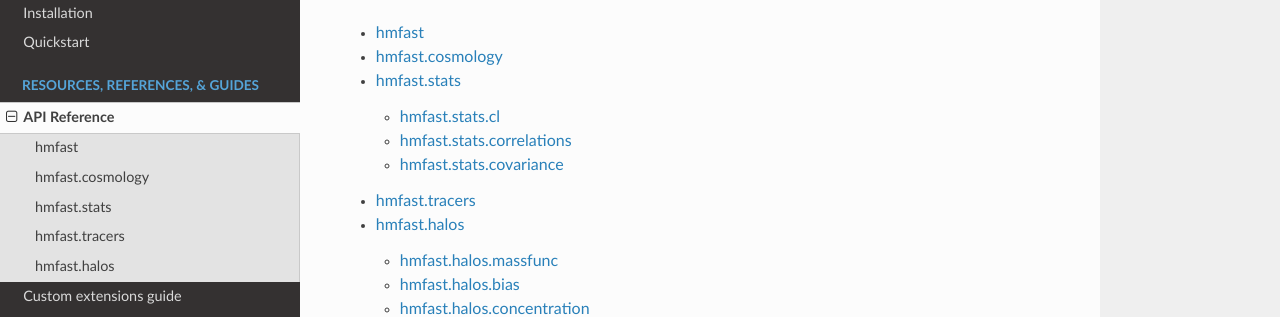
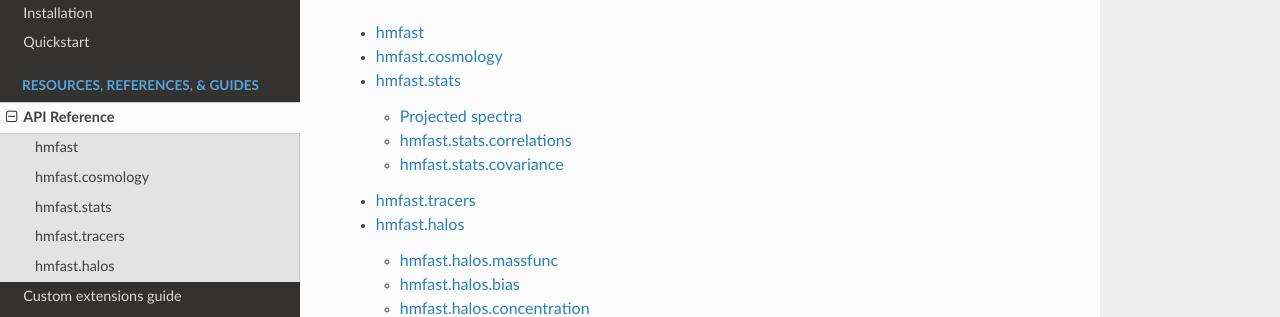
Before and after one commit to hmfast/hmfast, a Sphinx documentation site: the page built from docs/source/api/index.rst, in a window 1280 px wide. Shown: the part 139-456 px from the top of the page. Built offline with Sphinx 7.4.7 and the Read the Docs theme 3.1.0, drawn with Linux system fonts in a browser that asks for light colours.

Commit message:
Minor change to the docs so hmfast.stats.cl() is public and visible

```diff
--- a/docs/source/api/stats/cl.rst
+++ b/docs/source/api/stats/cl.rst
@@ -1,5 +1,5 @@
-hmfast.stats.cl
-===============
+Projected spectra
+=================
 
 .. autosummary::
    :toctree: generated
```
